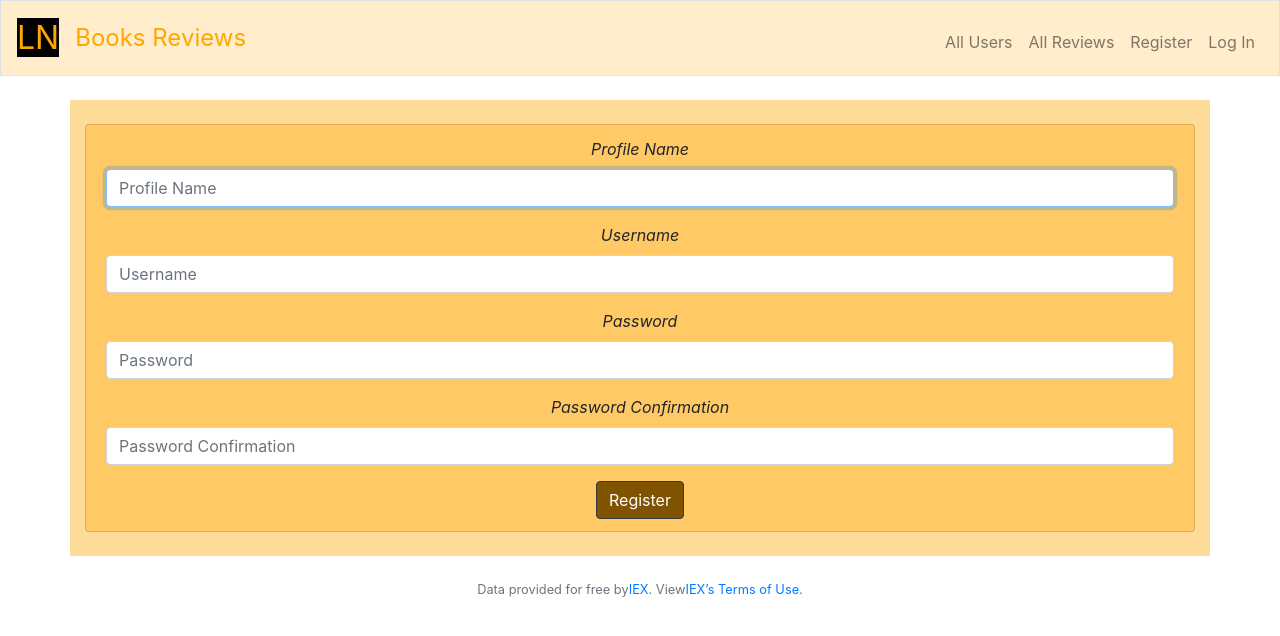
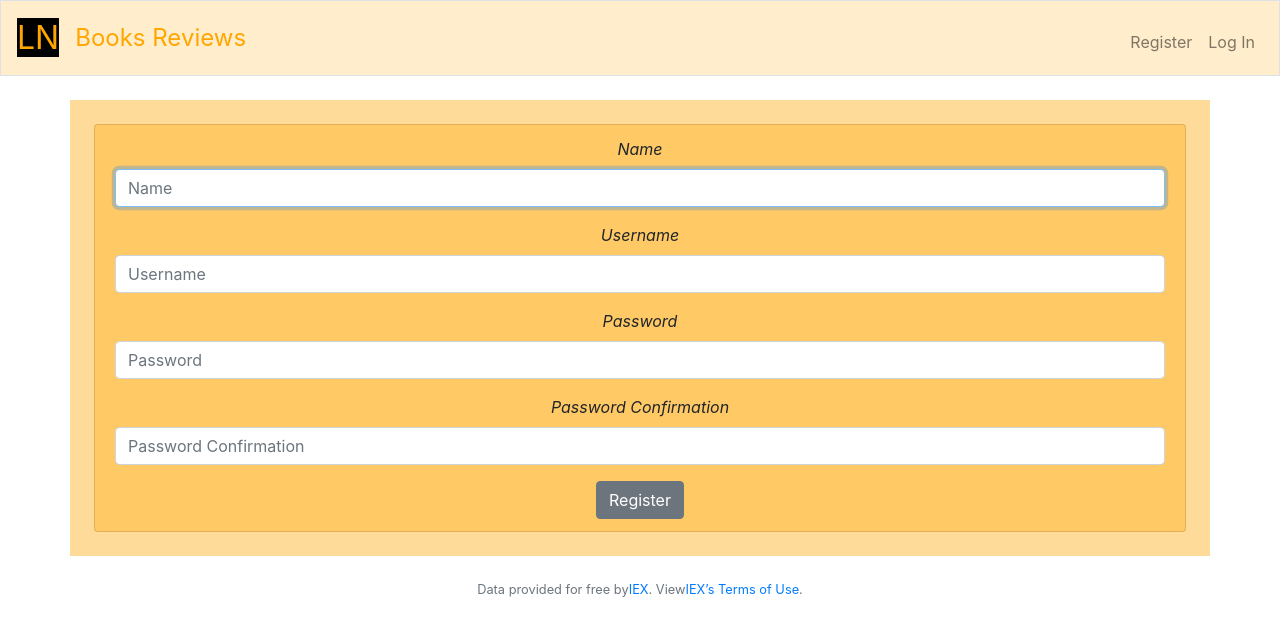
Before and after one commit to navetech/web50, a Flask app: page /register in a window 1280 px wide. Shown: the top 636 px of the page. Run offline with Flask 2, Linux system fonts and the light colour scheme; some libraries are stand-ins or nearby versions.

Commit message:
Change database tables

```diff
--- a/projects/2019/x/1/application.py
+++ b/projects/2019/x/1/application.py
@@ -168,10 +168,10 @@ def register():
     # User reached route via POST (as by submitting a form via POST)
     elif request.method == "POST":
 
-        # Ensure profile name was submitted
-        profile_name = request.form.get("profile-name")
-        if not profile_name:
-            return apology("must provide profile name", 403)
+        # Ensure name was submitted
+        name = request.form.get("name")
+        if not name:
+            return apology("must provide name", 403)
 
         # Ensure username was submitted
         username = request.form.get("username")
@@ -200,10 +200,10 @@ def register():
             return apology("username already exists", 403)
 
         # Insert user into database
-        db.execute("INSERT INTO users (username, password, fullname) VALUES \
-                    (:username, :password, :profile_name)",
+        db.execute("INSERT INTO users (username, password, name) VALUES \
+                    (:username, :password, :name)",
                    {"username": username, "password": generate_password_hash(password),
-                    "profile_name": profile_name})
+                    "name": name})
         db.commit()
 
         # Query database for username
@@ -216,7 +216,7 @@ def register():
 
         # Remember which user has logged in
         session["user_id"] = user.id
-        session["user_name"] = user.fullname
+        session["user_name"] = user.name
 
         # Get locale
         loc = locale.getlocale(locale.LC_CTYPE)
@@ -233,7 +233,7 @@ def register():
 
         # Report message
         flash('You were successfully logged in')
-        flash(user.fullname)
+        flash(user.name)
 
         # Redirect user to home page
         return redirect("/")
@@ -277,7 +277,7 @@ def login():
 
         # Remember which user has logged in
         session["user_id"] = user.id
-        session["user_name"] = user.fullname
+        session["user_name"] = user.name
 
         # Get locale
         loc = locale.getlocale(locale.LC_CTYPE)
@@ -294,7 +294,7 @@ def login():
 
         # Report message
         flash('You were successfully logged in')
-        flash(user.fullname)
+        flash(user.name)
 
         # Redirect user to home page
         return redirect("/")
@@ -317,7 +317,7 @@ def logout():
 
 @app.route("/profile", methods=["GET", "POST"])
 def profile():
-    """Show/Change profile of a user"""
+    """Show/Change user profile"""
 
     # Query database for username
     user_id = session["user_id"]
@@ -332,30 +332,30 @@ def profile():
     # User reached route via POST (as by submitting a form via POST)
     elif request.method == "POST":
 
-        # Ensure profile name and/or password was submitted and confirmation matches
-        profile_name = request.form.get("profile-name")
+        # Ensure name and/or password was submitted and confirmation matches
+        name = request.form.get("name")
         password = request.form.get("password")
         confirmation = request.form.get("confirmation")
 
-        if profile_name and profile_name == user.fullname:
-            return apology("same profile name", 403)
+        if name and name == user.name:
+            return apology("same name", 403)
 
         if password and check_password_hash(user.password, password):
             return apology("same password", 403)
 
-        if not profile_name and not password and not confirmation:
+        if not name and not password and not confirmation:
             return render_template("profile.html", user=user)
 
-        elif profile_name:
+        elif name:
             if not password and not confirmation:
-                db.execute("UPDATE users SET fullname = :profile_name WHERE id = :user_id",
-                           {"user_id": user_id, "profile_name": profile_name})
+                db.execute("UPDATE users SET name = :name WHERE id = :user_id",
+                           {"user_id": user_id, "name": name})
                 db.commit()
 
             elif password and confirmation and password == confirmation:
-                db.execute("UPDATE users SET fullname = :profile_name, password = :password \
+                db.execute("UPDATE users SET name = :name, password = :password \
                             WHERE id = :user_id",
-                           {"user_id": user_id, "profile_name": profile_name,
+                           {"user_id": user_id, "name": name,
                             "password": generate_password_hash(password)})
                 db.commit()
 
@@ -381,11 +381,11 @@ def profile():
 
         # Remember which user has logged in
         session["user_id"] = user.id
-        session["user_name"] = user.fullname
+        session["user_name"] = user.name
 
         # Report message
-        flash('You were successfully changed profile')
-        flash(user.fullname)
+        flash('You successfully changed user profile')
+        flash(user.name)
 
         # Redirect user to home page
         return redirect("/")
@@ -443,7 +443,7 @@ def book(isbn):
                               {"reviewer_id": review.reviewer_id}).fetchone()
 
         review_data = {}
-        review_data["reviewer"] = reviewer.fullname
+        review_data["reviewer"] = reviewer.name
         review_data["rating"] = rating
         review_data["comment"] = comment
 
@@ -506,8 +506,8 @@ def review(book_isbn, user_id):
         if rating and comment_stripped:
 
             # Insert review into database with rating and comment
-            db.execute("INSERT INTO reviews (reviewer_id, book_id, date, time, rating, comment, timestamp) \
-                        VALUES (:reviewer_id, :book_id, 'now', 'now', :rating, :comment, 'now')",
+            db.execute("INSERT INTO reviews (reviewer_id, book_id, rating, comment, timestamp) \
+                        VALUES (:reviewer_id, :book_id, :rating, :comment, 'now')",
                        {"reviewer_id": user_id, "book_id": book.id,
                         "rating": rating, "comment": comment})
             db.commit()
@@ -515,16 +515,16 @@ def review(book_isbn, user_id):
         elif rating:
 
             # Insert review into database with rating and without comment
-            db.execute("INSERT INTO reviews (reviewer_id, book_id, date, time, rating, timestamp) \
-                        VALUES (:reviewer_id, :book_id, 'now', 'now', :rating, 'now')",
+            db.execute("INSERT INTO reviews (reviewer_id, book_id, rating, timestamp) \
+                        VALUES (:reviewer_id, :book_id, :rating, 'now')",
                        {"reviewer_id": user_id, "book_id": book.id, "rating": rating})
             db.commit()
 
         elif comment_stripped:
 
             # Insert review into database with comment and without rating
-            db.execute("INSERT INTO reviews (reviewer_id, book_id, date, time, comment, timestamp) \
-                        VALUES (:reviewer_id, :book_id, 'now', 'now', :comment, 'now')",
+            db.execute("INSERT INTO reviews (reviewer_id, book_id, comment, timestamp) \
+                        VALUES (:reviewer_id, :book_id, :comment, 'now')",
                        {"reviewer_id": user_id, "book_id": book.id, "comment": comment})
             db.commit()
 
--- a/projects/2019/x/1/templates/allusers.html
+++ b/projects/2019/x/1/templates/allusers.html
@@ -9,7 +9,7 @@
 
     {% for user in users %}
         <ul>
-            <li>Profile Name: {{ user.fullname }}</li>
+            <li>Name: {{ user.name }}</li>
             <li>Username: {{ user.username }}</li>
         </ul>
     {% endfor %}
--- a/projects/2019/x/1/templates/apology.html
+++ b/projects/2019/x/1/templates/apology.html
@@ -6,6 +6,6 @@
 
 {% block main %}
     <ul class="list-group ln-group-center">
-        <li class="list-group-item ln-group-item-center ln-container01"><img alt="{{ top }}" class="border" src="http://memegen.link/custom/{{ top | urlencode }}/{{ bottom | urlencode }}.jpg?alt=https://i.imgur.com/CsCgN7Ll.png" title="{{ top }}"></li>
+        <li class="list-group-item py-4 ln-group-item-center ln-container01"><img alt="{{ top }}" class="border" src="http://memegen.link/custom/{{ top | urlencode }}/{{ bottom | urlencode }}.jpg?alt=https://i.imgur.com/CsCgN7Ll.png" title="{{ top }}"></li>
     </ul>
 {% endblock %}
--- a/projects/2019/x/1/templates/book.html
+++ b/projects/2019/x/1/templates/book.html
@@ -54,7 +54,7 @@
 
     <ul class="list-group pt-4 ln-group-width-auto">
         <li class="list-group-item ln-container01">
-            <a class="btn btn-dark ln-btn-dark" role="button" href="{{ url_for('review', book_isbn=book['isbn'], user_id=session['user_id']) }}">Do a Review</a>
+            <a class="btn btn-secondary" role="button" href="{{ url_for('review', book_isbn=book['isbn'], user_id=session['user_id']) }}">Do a Review</a>
         </li>
     </ul>
 
--- a/projects/2019/x/1/templates/layout.html
+++ b/projects/2019/x/1/templates/layout.html
@@ -19,18 +19,15 @@
             </ul>
 
             <ul class="navbar-nav ml-auto mt-2">
-                <li class="nav-item"><a class="nav-link" href="/allusers">All Users</a></li>
-                <li class="nav-item"><a class="nav-link" href="/allreviews">All Reviews</a></li>
                 <li class="nav-item"><a class="nav-link" href="/logout">Log Out</a></li>
 
                 <!-- Default dropleft button -->
                 <div class="btn-group dropleft">
-                    <button type="button" class="btn btn-secondary dropdown-toggle ln-btn-dropdown-toggle" data-toggle="dropdown" aria-haspopup="true" aria-expanded="false">{{ session["user_name"] }}</button>
+                    <button type="button" class="btn btn-secondary dropdown-toggle" data-toggle="dropdown" aria-haspopup="true" aria-expanded="false">{{ session["user_name"] }}</button>
 
                     <div class="dropdown-menu">
                         <a class="dropdown-item" href="/profile">Profile</a>
                         <a class="dropdown-item" href="/unregister">Unregister</a>
-                        <a class="dropdown-item" href="/unregisterall">Unregister All</a>
 
                         <div class="dropdown-divider"></div>
 
@@ -40,8 +37,6 @@
             </ul>
         {% else %}
             <ul class="navbar-nav ml-auto mt-2">
-                <li class="nav-item"><a class="nav-link" href="/allusers">All Users</a></li>
-                <li class="nav-item"><a class="nav-link" href="/allreviews">All Reviews</a></li>
                 <li class="nav-item"><a class="nav-link" href="/register">Register</a></li>
                 <li class="nav-item"><a class="nav-link" href="/login">Log In</a></li>
             </ul>
@@ -60,7 +55,7 @@
         </header>
     {% endif %}
 
-    <main class="container py-4 my-4 ln-container00">
+    <main class="container p-4 my-4 ln-container00">
         {% block main %}
         {% endblock %}
     </main>
--- a/projects/2019/x/1/templates/login.html
+++ b/projects/2019/x/1/templates/login.html
@@ -20,7 +20,7 @@
                     <input required class="form-control" id="password" name="password" placeholder="Password" type="password">
                 </div>
 
-                <button class="btn btn-dark ln-btn-dark" type="submit">Log In</button>
+                <button class="btn btn-secondary" type="submit">Log In</button>
             </form>
         </li>
     </ul>
--- a/projects/2019/x/1/templates/profile.html
+++ b/projects/2019/x/1/templates/profile.html
@@ -9,9 +9,9 @@
         <li class="list-group-item ln-container01">
             <form action="/profile" method="post">
                 <div class="form-group">
-                    <label for="profile-name">Profile Name</label>
+                    <label for="name">Name</label>
 
-                    <input autocomplete="off" autofocus class="form-control" id="profile-name" name="profile-name" placeholder="Profile Name" type="text" value={{ user.fullname }}>"
+                    <input autocomplete="off" autofocus class="form-control" id="name" name="name" placeholder="Name" type="text" value={{ user.name }}>"
                 </div>
 
                 <div class="form-group">
@@ -26,7 +26,7 @@
                     <input class="form-control" id="confirmation" name="confirmation" placeholder="Password Confirmation" type="password">
                 </div>
 
-                <button class="btn btn-dark ln-btn-dark" type="submit">Submit</button>
+                <button class="btn btn-secondary" type="submit">Submit</button>
             </form>
         </li>
     </ul>
--- a/projects/2019/x/1/templates/register.html
+++ b/projects/2019/x/1/templates/register.html
@@ -9,9 +9,9 @@
         <li class="list-group-item ln-container01">
             <form action="/register" method="post">
                 <div class="form-group">
-                    <label for="profile-name">Profile Name</label>
+                    <label for="name">Name</label>
 
-                    <input required autocomplete="off" autofocus class="form-control" id="profile-name" name="profile-name" placeholder="Profile Name" type="text">
+                    <input required autocomplete="off" autofocus class="form-control" id="name" name="name" placeholder="Name" type="text">
                 </div>
 
                 <div class="form-group">
@@ -32,7 +32,7 @@
                     <input required class="form-control" id="confirmation" name="confirmation" placeholder="Password Confirmation" type="password">
                 </div>
 
-                <button class="btn btn-dark ln-btn-dark" type="submit">Register</button>
+                <button class="btn btn-secondary" type="submit">Register</button>
             </form>
         </li>
     </ul>
--- a/projects/2019/x/1/templates/review.html
+++ b/projects/2019/x/1/templates/review.html
@@ -49,7 +49,7 @@
                     {% endif %}
                 </div>
 
-                <button class="btn btn-dark ln-btn-dark" type="submit">Sumbit</button>
+                <button class="btn btn-secondary" type="submit">Sumbit</button>
             </form>
         </li>
     </ul>
--- a/projects/2019/x/1/templates/search.html
+++ b/projects/2019/x/1/templates/search.html
@@ -14,7 +14,7 @@
                     <input autocomplete="on" autofocus class="form-control"  type="text" id="search-key" name="search-key" placeholder="ISBN/Title/Author/Year">
                 </div>
 
-                <button class="btn btn-dark ln-btn-dark" type="submit">Search</button>
+                <button class="btn btn-secondary" type="submit">Search</button>
             </form>
         </li>
     </ul>
```
